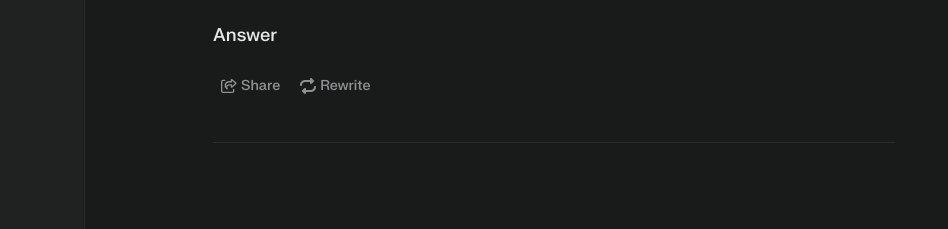
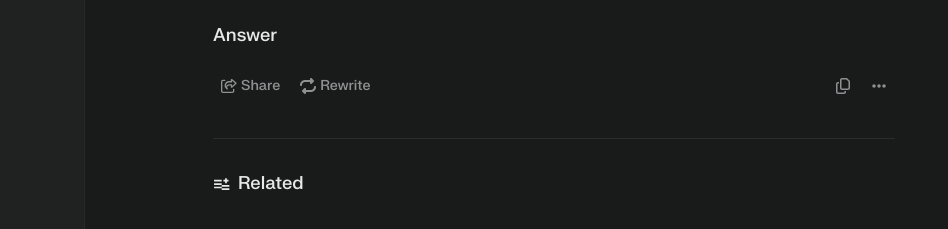
Before and after one commit to asojonih08/summary_search_webapp, a Next.js app: page /search/new in a window 1280 px wide. Shown: the part 253-482 px from the top of the page, without its empty margins (0-948 px from the left). Built offline with nearby package versions, Linux system fonts and the light colour scheme.

Commit message:
Story 1.3: Show Summary Results

```diff
--- /dev/null
+++ b/components/Related.tsx
@@ -0,0 +1,29 @@
+import React from "react";
+import RelatedSearches from "./RelatedSearches";
+
+export default function Related() {
+  return (
+    <div className="flex flex-col gap-3">
+      <span className="flex items-center gap-2">
+        {/* <PiCirclesFourBold className="dark:text-textMainDark h-[17px] w-[17px] rotate-45" /> */}
+        <svg
+          className="text-textMainDark h-[17px] w-[17px]"
+          aria-hidden="true"
+          focusable="false"
+          data-prefix="fak"
+          data-icon="new-thread"
+          role="img"
+          xmlns="http://www.w3.org/2000/svg"
+          viewBox="0 0 512 512"
+        >
+          <path
+            fill="currentColor"
+            d="M467.2 115.2H313.6v51.2H467.2V115.2zm25.6 153.6H262.4V320H492.8V268.8zM262.4 115.2H32v51.2H262.4V115.2zm0 102.4H32v51.2H262.4V217.6zm0 102.4H32v51.2H262.4V320zm230.4 51.2H262.4v51.2H492.8V371.2zM416 64H364.8V217.6H416V64z"
+          ></path>
+        </svg>
+        <h4 className="font-medium text-lg dark:text-textMainDark">Related</h4>
+      </span>
+      <RelatedSearches />
+    </div>
+  );
+}
--- /dev/null
+++ b/components/RelatedSearches.tsx
@@ -0,0 +1,36 @@
+"use client";
+import React from "react";
+import { fetchSuggestions } from "@/actions/getSuggestions";
+import { Separator } from "@radix-ui/react-separator";
+import { useQuery } from "@tanstack/react-query";
+import { useSearchParams } from "next/navigation";
+import { FaPlus } from "react-icons/fa6";
+import Link from "next/link";
+
+export default function RelatedSearches() {
+  const searchParams = useSearchParams();
+  const search_query = searchParams.get("q") || "";
+  const { data: suggestions, isLoading } = useQuery({
+    queryKey: ["suggestions", search_query],
+    queryFn: () => fetchSuggestions(search_query),
+    enabled: !!search_query, // Fetch only when there's a query
+  });
+  return (
+    <>
+      {suggestions?.map((suggestion, index) => (
+        <div key={index}>
+          <Separator className="w-full h-[0.2px] mb-2 dark:bg-borderMain/50 " />
+          <Link
+            href={`/search/new?q=${suggestion}`}
+            className="dark:text-textMainDark font-medium flex justify-between items-center w-full group cursor-pointer"
+          >
+            <span className="dark:group-hover:text-superDark duration-300 transition-colors">
+              {suggestion}
+            </span>
+            <FaPlus className="w-4 h-4 dark:text-superDark" />
+          </Link>
+        </div>
+      ))}
+    </>
+  );
+}
--- a/components/SearchResults.tsx
+++ b/components/SearchResults.tsx
@@ -5,6 +5,7 @@ import Answer from "./Answer";
 import Sources from "./Sources";
 import { Separator } from "@/components/ui/separator";
 import SummaryActions from "./SummaryActions";
+import Related from "./Related";
 
 function formatSummary(summary: string) {
   return summary.replaceAll("\n", "\n");
@@ -24,7 +25,8 @@ export default function SearchResults() {
           <Answer />
         </div>
         <SummaryActions />
-        <Separator className="w-full h-[0.2px] my-10 dark:bg-borderMain/50 " />
+        <Separator className="w-full h-[0.2px] mt-9 mb-8 dark:bg-borderMain/50 " />
+        <Related />
       </div>
     </div>
   );
--- a/components/SourceCard.tsx
+++ b/components/SourceCard.tsx
@@ -1,4 +1,10 @@
 import React from "react";
+import {
+  Tooltip,
+  TooltipContent,
+  TooltipProvider,
+  TooltipTrigger,
+} from "@/components/ui/tooltip";
 
 interface SourceCardProps {
   variant: string;
@@ -16,6 +22,9 @@ export default function SourceCard({
   source,
 }: SourceCardProps) {
   return (
+    <TooltipProvider delayDuration={300}>
+      <Tooltip open={variant === "multiple sources" ? false : undefined}>
+        <TooltipTrigger asChild>
           <div className="h-[84px] min-h-[60px] w-[163px] rounded-lg dark:bg-mainBackgroundDark dark:hover:bg-offsetPlusDark border-borderMain/10 border-[0.3px] p-2 transition-all duration-300 cursor-pointer">
             <div
               className={`${
@@ -23,9 +32,13 @@ export default function SourceCard({
               } dark:text-textMainDark text-left text-xs flex flex-col gap-1 h-full`}
             >
               {variant === "regular" && (
-          <p>Elon Musk weighs in on SpaceX Starships' 'rapid unscheduled...</p>
+                <p>
+                  Elon Musk weighs in on SpaceX Starships' 'rapid unscheduled...
+                </p>
               )}
-        {variant === "multiple sources" && <span className="">OOOOO</span>}
+              {variant === "multiple sources" && (
+                <span className="">OOOOO</span>
+              )}
               <div className="flex gap-2">
                 {variant === "regular" && <span>O</span>}
                 <span className="dark:text-textOffDark">
@@ -34,5 +47,30 @@ export default function SourceCard({
               </div>
             </div>
           </div>
+        </TooltipTrigger>
+        <TooltipContent
+          side="bottom"
+          className="dark:bg-contentBackgroundDark dark:border-borderMain/50 shadow-lg rounded-lg  py-[14px] px-4 w-80 h-auto flex flex-col gap-1.5 text-left"
+        >
+          <div className="flex gap-2">
+            {variant === "regular" && <span>O</span>}
+            <span className="dark:text-textOffDark">
+              {variant === "regular" ? "foxbusiness" : "Show all"}
+            </span>
+          </div>
+          <a href="">
+            <h3 className="text-sm font-medium h-full dark:hover:text-superDark transition-colors duration-150">
+              Elon Musk weighs in on SpaceX Starships' 'rapid unscheduled...{" "}
+              {/*{title} */}
+            </h3>
+          </a>
+          <p className="text-sm h-full">
+            Our guide to the best running shoes available at the moment,
+            including best race shoes, best cushioned shoes, best daily shoes
+            and value options
+          </p>
+        </TooltipContent>
+      </Tooltip>
+    </TooltipProvider>
   );
 }
--- a/components/SummaryActions.tsx
+++ b/components/SummaryActions.tsx
@@ -1,27 +1,88 @@
-import React from "react";
+"use client";
+import React, { useState } from "react";
 import { Button } from "@/components/ui/button";
 import { FaRegShareFromSquare } from "react-icons/fa6";
 import { FaRepeat } from "react-icons/fa6";
+import { FaRegCopy } from "react-icons/fa6";
+import { FaCheck } from "react-icons/fa";
+import { FaEllipsis } from "react-icons/fa6";
+import {
+  Tooltip,
+  TooltipContent,
+  TooltipProvider,
+  TooltipTrigger,
+} from "./ui/tooltip";
 
 export default function SummaryActions() {
+  const [copyPressed, setCopyPressed] = useState(false);
+  function handleCopyTimeout() {
+    setCopyPressed(false);
+  }
+  function handleCopyClick() {
+    setCopyPressed(true);
+    setTimeout(handleCopyTimeout, 2000);
+  }
   return (
     <div className="flex justify-between dark:text-textOffDark mt-2">
       <div className="flex gap-1">
+        <TooltipProvider delayDuration={300}>
+          <Tooltip>
+            <TooltipTrigger asChild>
+              <Button
+                variant={"ghost"}
+                className="rounded-3xl h-8 px-2 text-sm flex gap-1 items-center dark:hover:text-textMainDark dark:hover:bg-offsetDark"
+              >
+                <FaRegShareFromSquare className="h-3.5 w-3.5" /> Share
+              </Button>
+            </TooltipTrigger>
+            <TooltipContent
+              sideOffset={8}
+              className="dark:bg-offsetDark text-xs font-medium h-7 px-2"
+            >
+              <p>Share Link</p>
+            </TooltipContent>
+          </Tooltip>
+        </TooltipProvider>
+
         <Button
           variant={"ghost"}
-          className="rounded-3xl h-8 px-2 text-sm flex gap-1 items-center hover:text-textMainDark"
-        >
-          <FaRegShareFromSquare className="h-3.5 w-3.5" /> Share
-        </Button>
-        <Button
-          variant={"ghost"}
-          className="rounded-3xl h-8 px-2 text-sm flex gap-1 items-center hover:text-textMainDark"
+          className="rounded-3xl h-8 px-2 text-sm flex gap-1 items-center dark:hover:text-textMainDark dark:hover:bg-offsetDark"
         >
           <FaRepeat className="h-3.5 w-3.5" />
           Rewrite
         </Button>
       </div>
-      <div></div>
+      <div className="flex gap-1">
+        <TooltipProvider delayDuration={300}>
+          <Tooltip>
+            <TooltipTrigger asChild>
+              <Button
+                onClick={() => handleCopyClick()}
+                variant={"ghost"}
+                className="rounded-3xl h-8 px-2 text-sm flex gap-1 items-center dark:hover:text-textMainDark dark:hover:bg-offsetDark"
+              >
+                {copyPressed ? (
+                  <FaCheck className="h-2.5 w-2.5" />
+                ) : (
+                  <FaRegCopy className="h-3.5 w-3.5" />
+                )}
+              </Button>
+            </TooltipTrigger>
+            <TooltipContent
+              sideOffset={8}
+              className="dark:bg-offsetDark text-xs font-medium h-7 px-2"
+            >
+              <p>Copy</p>
+            </TooltipContent>
+          </Tooltip>
+        </TooltipProvider>
+        <Button
+          variant={"ghost"}
+          className="rounded-3xl h-8 px-2 text-sm flex gap-1 items-center dark:hover:text-textMainDark dark:hover:bg-offsetDark"
+        >
+          <FaEllipsis className="h-3.5 w-3.5" />
+        </Button>
+      </div>
     </div>
   );
 }
--- a/tailwind.config.ts
+++ b/tailwind.config.ts
@@ -19,6 +19,8 @@ export default {
         textOffDark: "#8D9191",
         caretColor: "#15808d",
         offsetPlusDark: "#2D2F2F",
+        offsetDark: "#2B2D2D",
+        superDark: "#1cb9cd",
       },
       borderRadius: {
         lg: "var(--radius)",
```
Lines whose indentation alone changed are shown as unchanged.
